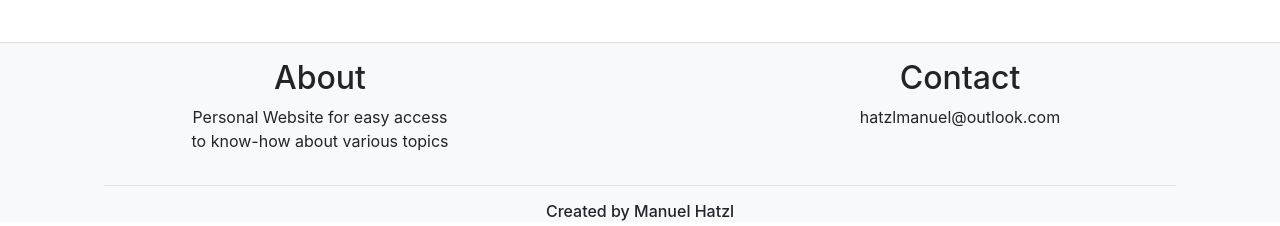
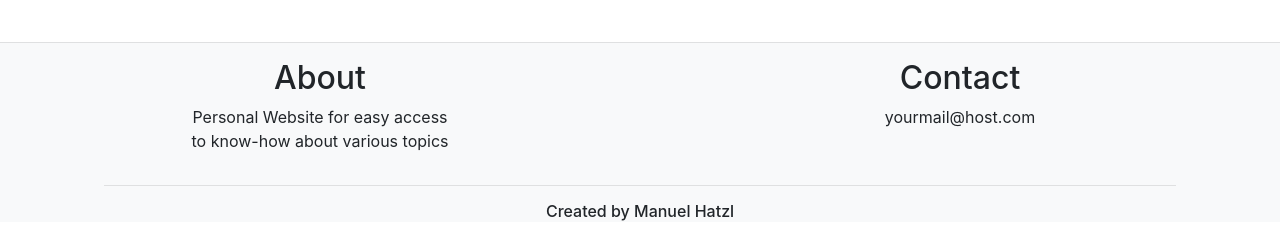
Before and after one commit to docfex/docfex, a Flask app: template src/templates/index.html in a window 1280 px wide. Shown: the part 574-800 px from the top of the page. Run offline with Flask 2, Linux system fonts and the light colour scheme; the template is opened without the code that fills it, so the values that code supplies are empty; parts of the project's set-up code (start-up, migrations or seed data) failed here and were passed over; some libraries are stand-ins or nearby versions.

Commit message:
Cleared mail from footer

```diff
--- a/src/templates/footer.html
+++ b/src/templates/footer.html
@@ -15,7 +15,7 @@
                 </div>
                 <div class="col text-center">
                     <h2>Contact</h2>
-                    <p>hatzlmanuel@outlook.com</p>
+                    <p>yourmail@host.com</p>
                 </div>
             </div>
             <hr class="col-10" />
```
